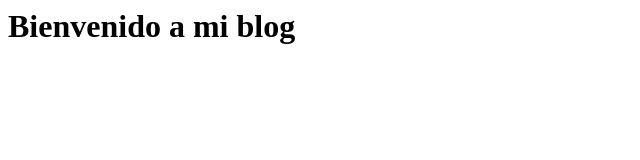
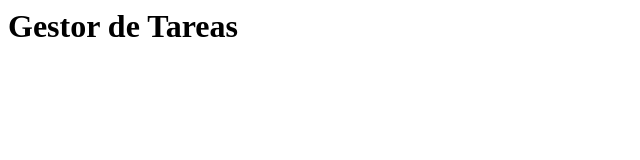
Before and after one commit to ccruper0503/gestor-tareas-issues, a plain HTML site: page index.html in a window 1280 px wide. Shown: the whole page, without its empty margins (0-640 px from the left). Drawn offline with Linux system fonts and the light colour scheme.

Commit message:
fix: Corregir título de la página (Closes #1)

```diff
--- a/index.html
+++ b/index.html
@@ -1 +1 @@
-<h1>Bienvenido a mi blog</h1>
+<h1>Gestor de Tareas</h1>
```
